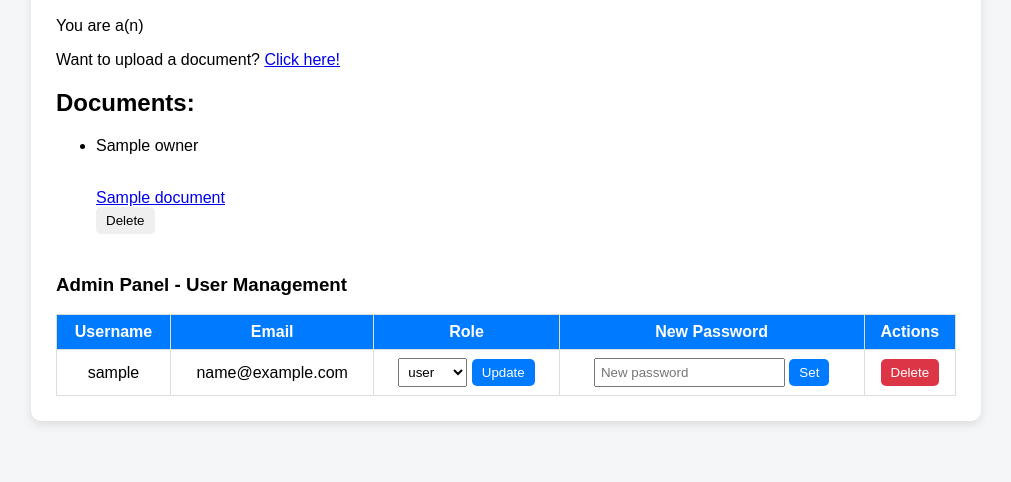
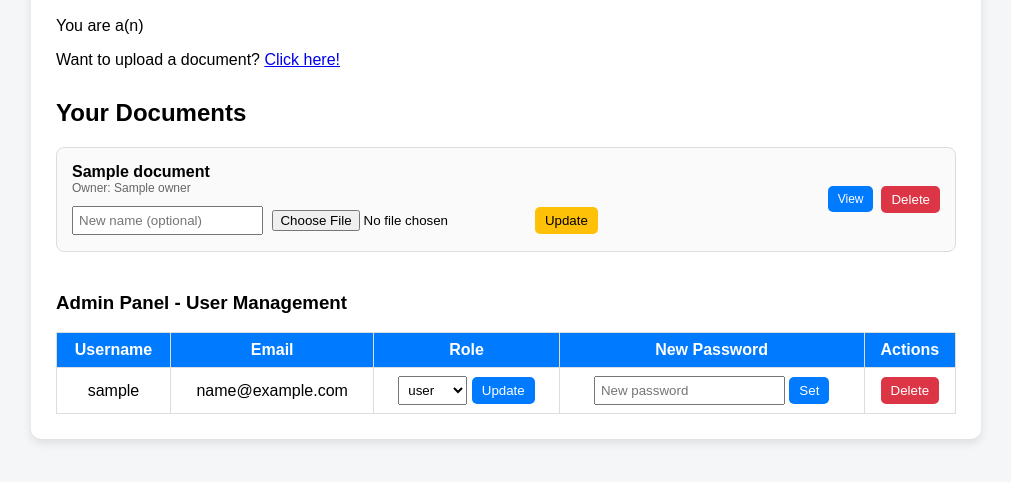
Before and after one commit to AmeliaYeah/compsec_project, a Python web app: template templates/dashboard.html in a window 1280 px wide. Shown: the part 174-656 px from the top of the page, without its empty margins (134-1145 px from the left). Run offline with Jinja, Linux system fonts and the light colour scheme; the template is opened without the code that fills it: most values are stand-ins (such as "Sample title", 1, 10 or a date in 2020).

Commit message:
edit functionality

```diff
--- a/templates/dashboard.html
+++ b/templates/dashboard.html
@@ -81,6 +81,69 @@
             color: red;
             text-align: center;
         }
+
+        .documents {
+    margin-top: 30px;
+}
+
+.doc-grid {
+    display: flex;
+    flex-direction: column;
+    gap: 15px;
+}
+
+.doc-card {
+    border: 1px solid #ddd;
+    border-radius: 8px;
+    padding: 15px;
+    background: #fafafa;
+    display: flex;
+    justify-content: space-between;
+    align-items: center;
+}
+
+.doc-info {
+    text-align: left;
+}
+
+.doc-name {
+    font-weight: bold;
+    font-size: 16px;
+}
+
+.doc-owner {
+    font-size: 12px;
+    color: #666;
+}
+
+.doc-actions {
+    display: flex;
+    gap: 8px;
+    align-items: center;
+}
+
+.doc-actions a {
+    text-decoration: none;
+    padding: 6px 10px;
+    background: #007bff;
+    color: white;
+    border-radius: 5px;
+    font-size: 12px;
+}
+
+.edit-btn {
+    background: #ffc107;
+    color: black;
+}
+
+.delete-btn {
+    background: #dc3545;
+    color: white;
+}
+
+.edit-form {
+    margin-top: 10px;
+}
     </style>
 </head>
 <body>
@@ -108,21 +171,52 @@
     <p>Want to upload a document? <a href="/upload">Click here!</a></p>
 
     {% if documents %}
-    <h2>Documents:</h2>
-    <ul>
-    {% for document in documents %}
-    <li>
-        <p>{{document.owner}}</p>
-        <br>
-        <a href="/document/{{document.id}}">{{document.name}}</a>
-        <br>
-        <form method="POST" action="/document/delete/{{document.id}}">
-            <button type="submit">Delete</button>
-        </form>
-    </li>
-    {% endfor %}
-    </ul>
-    {% endif %}
+<div class="documents">
+    <h2>Your Documents</h2>
+
+    <div class="doc-grid">
+        {% for document in documents %}
+        <div class="doc-card">
+
+            <div class="doc-info">
+                <div class="doc-name">{{ document.name }}</div>
+                <div class="doc-owner">Owner: {{ document.owner }}</div>
+
+                <!-- EDIT FORM (rename + replace file) -->
+                <div class="edit-form">
+                    <form method="POST"
+                          action="/document/edit/{{ document.id }}"
+                          enctype="multipart/form-data">
+
+                        <input type="text"
+                               name="name"
+                               placeholder="New name (optional)">
+
+                        <input type="file"
+                               name="file">
+
+                        <button type="submit" class="edit-btn">
+                            Update
+                        </button>
+                    </form>
+                </div>
+            </div>
+
+            <div class="doc-actions">
+                <a href="/document/{{ document.id }}">View</a>
+
+                <form method="POST"
+                      action="/document/delete/{{ document.id }}"
+                      onsubmit="return confirm('Delete this document?');">
+                    <button type="submit" class="delete-btn">Delete</button>
+                </form>
+            </div>
+
+        </div>
+        {% endfor %}
+    </div>
+</div>
+{% endif %}
 
     {# ===== ADMIN PANEL ===== #}
     {# users will be set only if the current user is an admin #}
```
Also changed, not shown: compsec_project/app.py (+30 -2 lines), compsec_project/uploads_management.py (+22 -0 lines).
